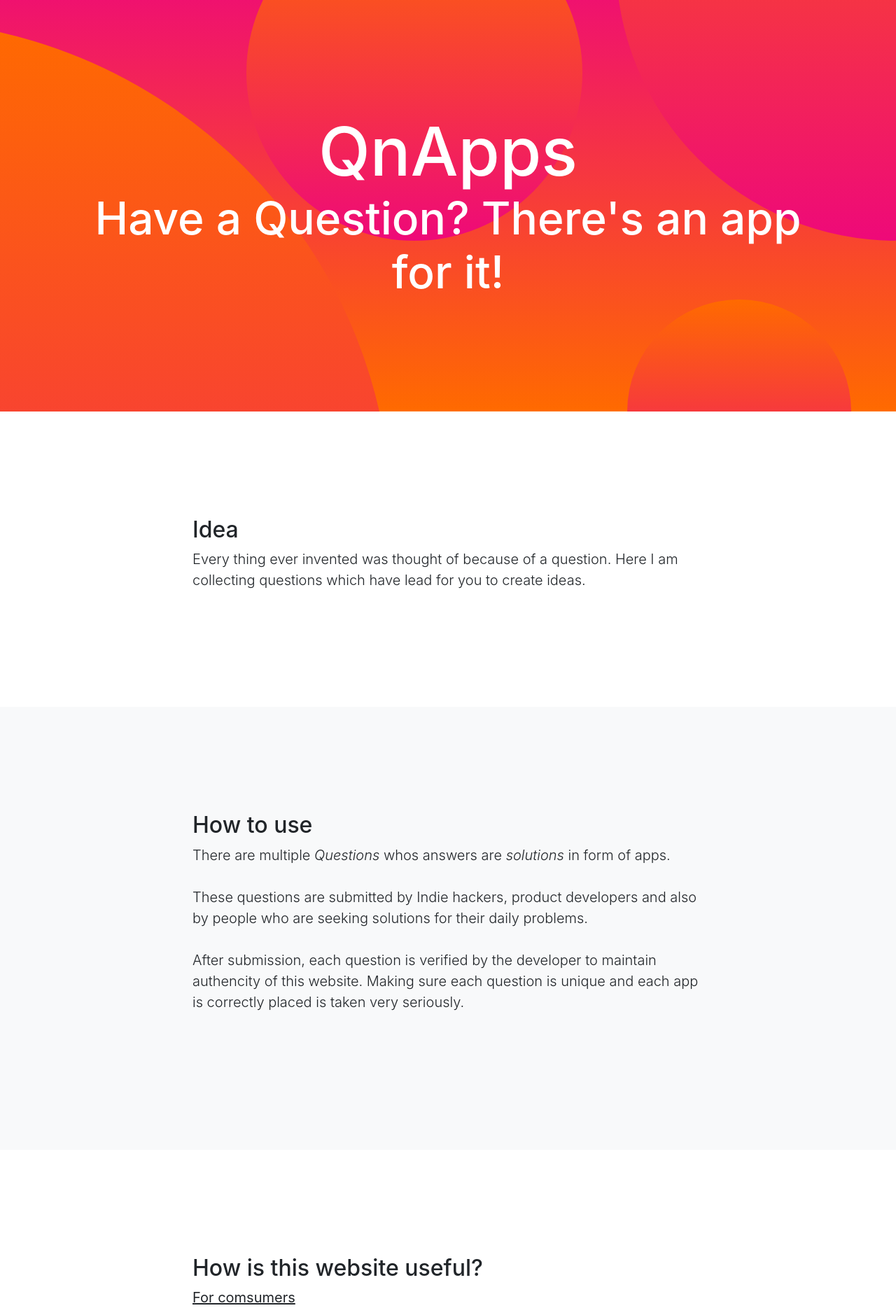
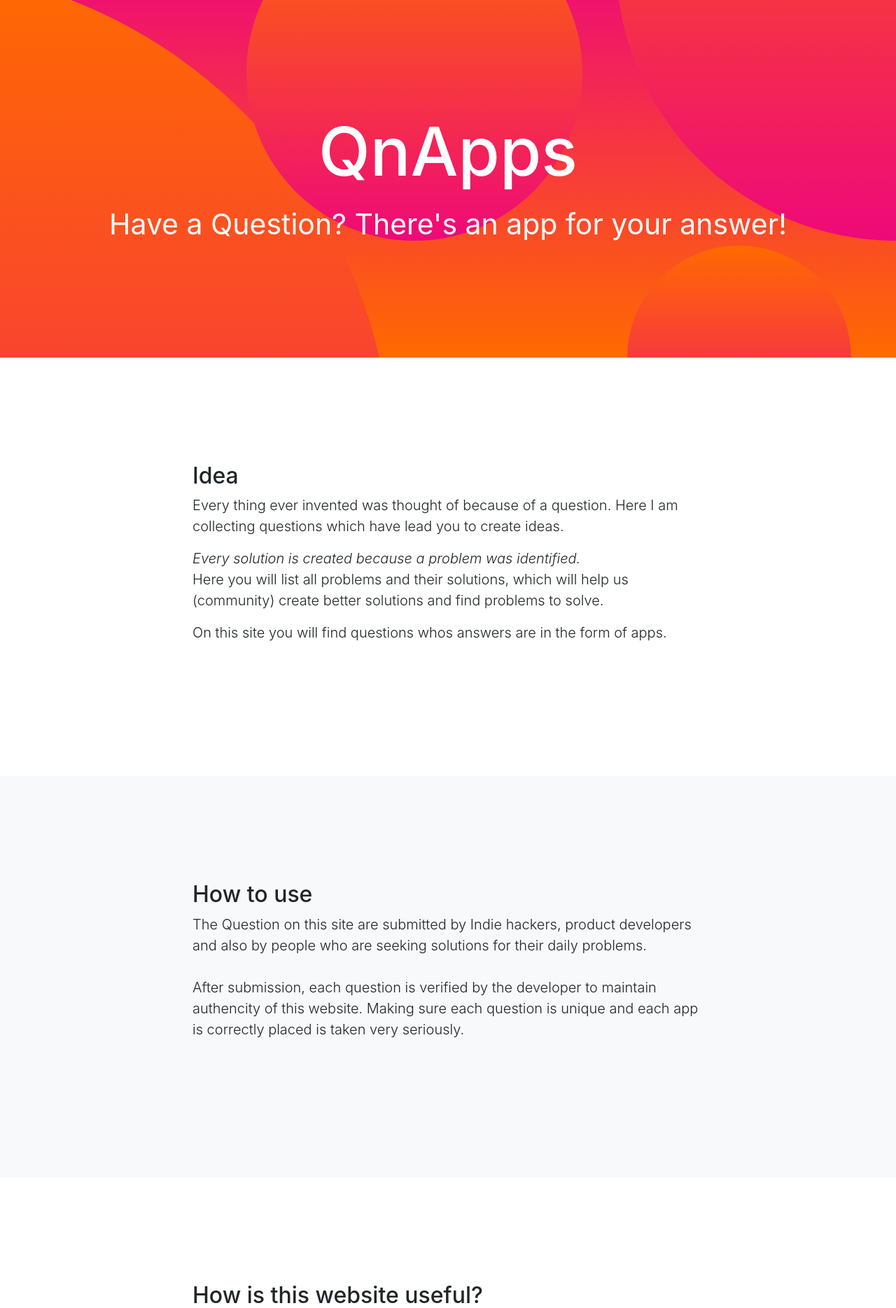
Before and after one commit to alikhundmiri/qnapps, a Django app: page /lander/ in a window 1280 px wide. Shown: the part 56-1925 px from the top of the page at 70% size. Run offline with Django 3.2, Linux system fonts and the light colour scheme; some libraries are stand-ins or nearby versions.

Commit message:
debug false, issue link in footer, static files up loaded.

```diff
--- a/qnapps/settings.py
+++ b/qnapps/settings.py
@@ -23,7 +23,7 @@ BASE_DIR = os.path.dirname(os.path.dirname(os.path.abspath(__file__)))
 SECRET_KEY = os.environ.get('SECRET_KEY', '-a)fm)_xm@%_x7#3041(3@(io!a9fuvy2t)ydd(1+gyjmm^&r)')
 
 # SECURITY WARNING: don't run with debug turned on in production!
-DEBUG = True
+DEBUG = False
 
 ALLOWED_HOSTS = [
 'https://qandapps.herokuapp.com/',
--- a/templates/base.html
+++ b/templates/base.html
@@ -67,7 +67,7 @@
 			<div class="col-lg-4 col-md-12 col-sm-12">
 				<div class="position-fixed" style="max-width: 30%;">
 					<!-- Side Widget -->
-					<div class="card my-4">
+					<!-- <div class="card my-4">
 						<h5 class="card-header text-muted">Sponsored</h5>
 						<div class="card-body">
 							Show your question here, and your app link below. This is advert!
@@ -75,7 +75,8 @@
 						<div class="card-footer">
 							<a href="http://www.examplesite.com" target="_blank">examplesite.com</a>
 						</div>
-					</div>
+					</div> -->
+					<!-- Search? -->
 				</div>
 			</div>
 		</div>
--- a/templates/footer.html
+++ b/templates/footer.html
@@ -3,5 +3,8 @@
 		<div class="container">
 			<p class="m-0 text-center text-white">Copyright &copy; <a href="http://twitter.com/newlifeshoes" target="_blank">Ali Khundmiri</a> 2018</p>
 		</div>
+		<div class="container">
+			<p class="m-0 text-center text-white"><a href="https://github.com/alikhundmiri/qnapps/issues" target="_blank">Issues</a></p>
+		</div>
 		<!-- /.container -->
 	</footer>
--- a/templates/index.html
+++ b/templates/index.html
@@ -20,10 +20,10 @@ custom-item {
 	<div class="col">
 		<ul class="nav nav-tabs">
 			<li class="nav-item">
-				<a class="nav-link disabled" href="{% url 'core:home' %}">Sort by</a>
+				<a class="nav-link disabled" href="{% url 'core:browse_popular' %}">Sort by</a>
 			</li>
 			<li class="nav-item">
-				<a class="nav-link {% if sort_by == 'browse_popular' %} active {% endif %}" href="{% url 'core:home' %}"><abbr title="Sort by Questions with most numbers of Answers. Default sort.">Popular</abbr></a>
+				<a class="nav-link {% if sort_by == 'browse_popular' %} active {% endif %}" href="{% url 'core:browse_popular' %}"><abbr title="Sort by Questions with most numbers of Answers. Default sort.">Popular</abbr></a>
 			</li>
 			<li class="nav-item">
 				<a class="nav-link {% if sort_by == 'browse_new' %} active {% endif %}" href="{% url 'core:browse_new' %}"><abbr title="Sort by new Questions.">New</abbr></a>
--- a/templates/landing.html
+++ b/templates/landing.html
@@ -89,7 +89,7 @@ j=d.createElement(s),dl=l!='dataLayer'?'&l='+l:'';j.async=true;j.src=
 		<div class="masthead-content">
 			<div class="container">
 				<h1 class="masthead-heading mb-0">QnApps</h1>
-				<h2 class="masthead-subheading mb-0">Have a Question? There's an app for it!</h2>
+				<h2 class="masthead-subheading mb-0"><small><small>Have a Question? There's an app for your answer!</small></small></h2>
 				<!-- <a href="#" class="btn btn-primary btn-xl rounded-pill mt-5">Learn More</a> -->
 			</div>
 		</div>
@@ -105,7 +105,10 @@ j=d.createElement(s),dl=l!='dataLayer'?'&l='+l:'';j.async=true;j.src=
 			<div class="row">
 				<div class="col-lg-8 mx-auto">
 					<h2>Idea</h2>
-					<p class="lead">Every thing ever invented was thought of because of a question. Here I am collecting questions which have lead for you to create ideas.</p>
+					<p class="lead">Every thing ever invented was thought of because of a question. Here I am collecting questions which have lead you to create ideas.</p>
+					<p class="lead"><i>Every solution is created because a problem was identified.</i><br>Here you will list all problems and their solutions, which will help us (community) create better solutions and find problems to solve.</p>
+					<p class="lead">On this site you will find questions whos answers are in the form of apps.</p>
+					<br>
 				</div>
 			</div>
 		</div>
@@ -117,9 +120,7 @@ j=d.createElement(s),dl=l!='dataLayer'?'&l='+l:'';j.async=true;j.src=
 				<div class="col-lg-8 mx-auto">
 					<h2>How to use</h2>
 					<p class="lead">
-						There are multiple <i>Questions</i> whos answers are <i>solutions</i> in form of apps.
-						<br><br>
-						These questions are submitted by Indie hackers, product developers and also by people who are seeking solutions for their daily problems.
+						The Question on this site are submitted by Indie hackers, product developers and also by people who are seeking solutions for their daily problems.
 						<br><br>
 						After submission, each question is verified by the developer to maintain authencity of this website. Making sure each question is unique and each app is correctly placed is taken very seriously.
 						<br><br>
@@ -135,13 +136,13 @@ j=d.createElement(s),dl=l!='dataLayer'?'&l='+l:'';j.async=true;j.src=
 				<div class="col-lg-8 mx-auto">
 					<h2>How is this website useful?</h2>
 					<p class="lead">
-						<b><u>For comsumers</u></b><br>
-						You will find multiple services and apps suitable for your need and question.<br><br>You may find solutions to your existing questions, or find alternative to your existing solution provider.
-						<br><br>You can even ask questions if you can't find their solutions.<br><br><br>
-
 						<b><u>For Indie hackers and product developers</u></b><br>
 						You can search for problems to solve here.<br><br>If you find a question related to a service you provide, you can submit your app as an answer to that question.
-						<br><br>In addition to this, if you have already created a service, then you can submit a question whose answer is your solution and reach new audience.
+						<br><br>In addition to this, if you have already created a service, then you can submit a question whose answer is your solution and reach new audience.<br><br><br>
+
+						<b><u>For consumers</u></b><br>
+						You will find multiple services and apps answering your question.<br><br>You may find solutions to your existing questions, or find an alternative to your existing solution provider.
+						<br><br>You can also ask questions, developers and indiehackers will try to provide solutions.
 					</p>
 				</div>
 			</div>
```
Also changed, not shown: db.sqlite3.
